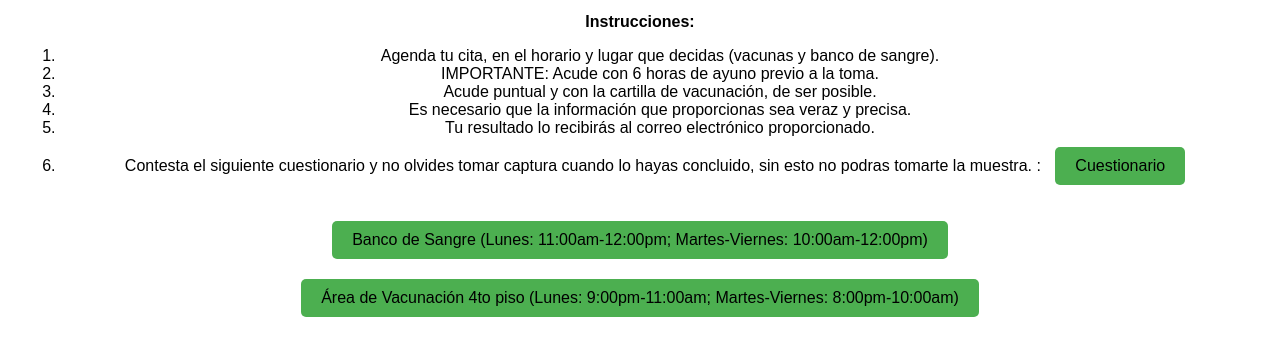
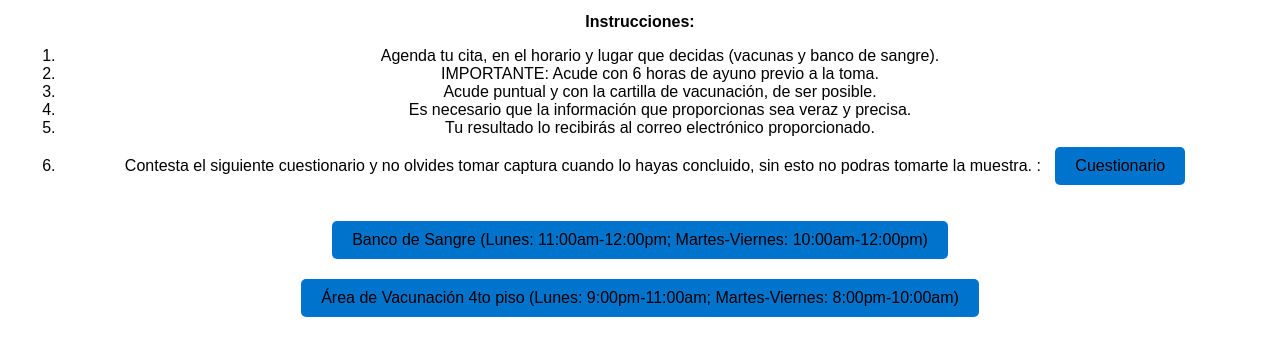
Before and after one commit to incanb/Toma-anticuerpos-Hepatitis-B-, a plain HTML site: page index.html in a window 1280 px wide. Shown: the part 157-512 px from the top of the page. Drawn offline with Linux system fonts and the light colour scheme.

Commit message:
Update index.html

```diff
--- a/index.html
+++ b/index.html
@@ -16,7 +16,7 @@
             font-size: 16px;
             text-align: center;
             text-decoration: none;
-            background-color: #4CAF50;
+            background-color: #0074cc;
             color: black;
             border-radius: 5px;
             margin: 10px;
```
